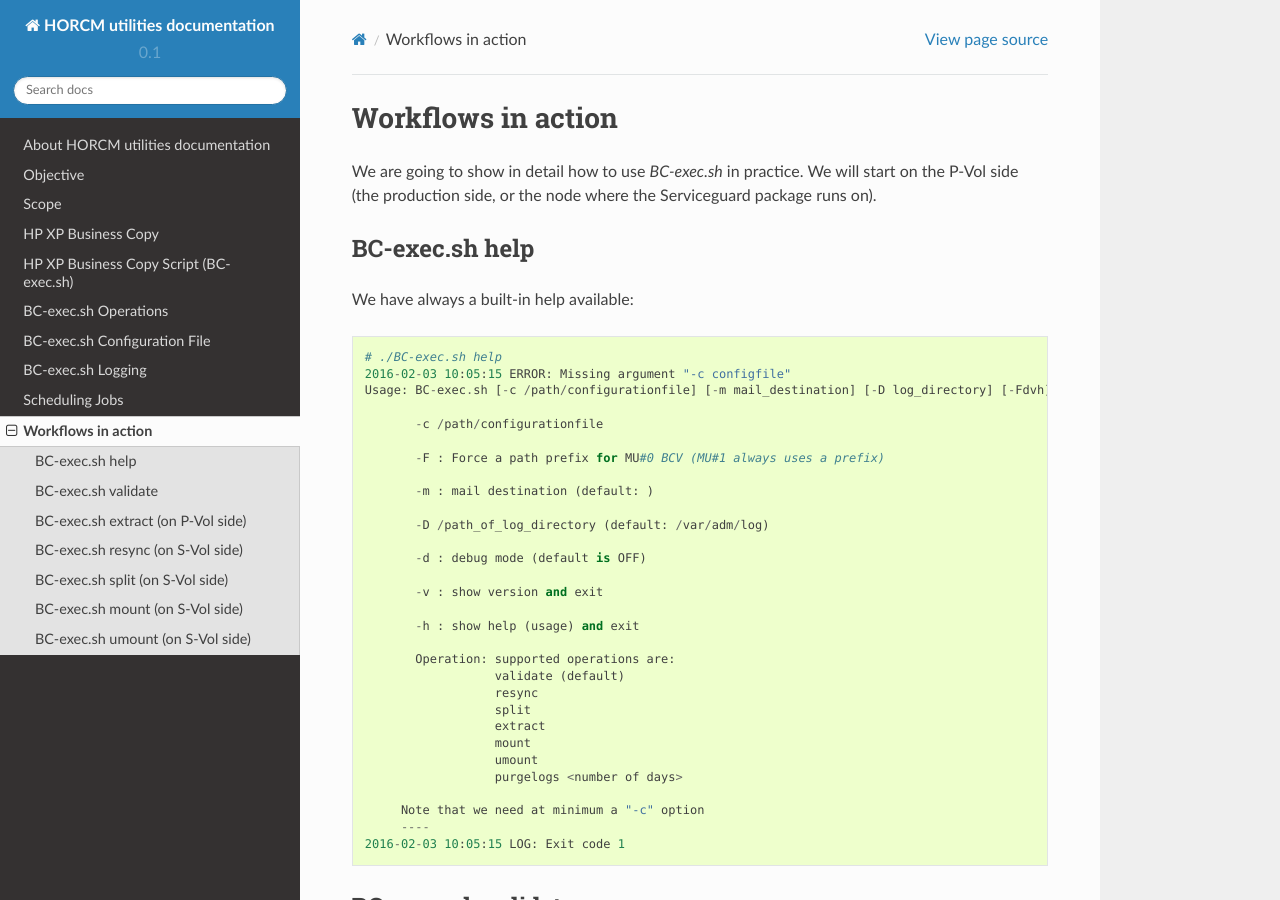
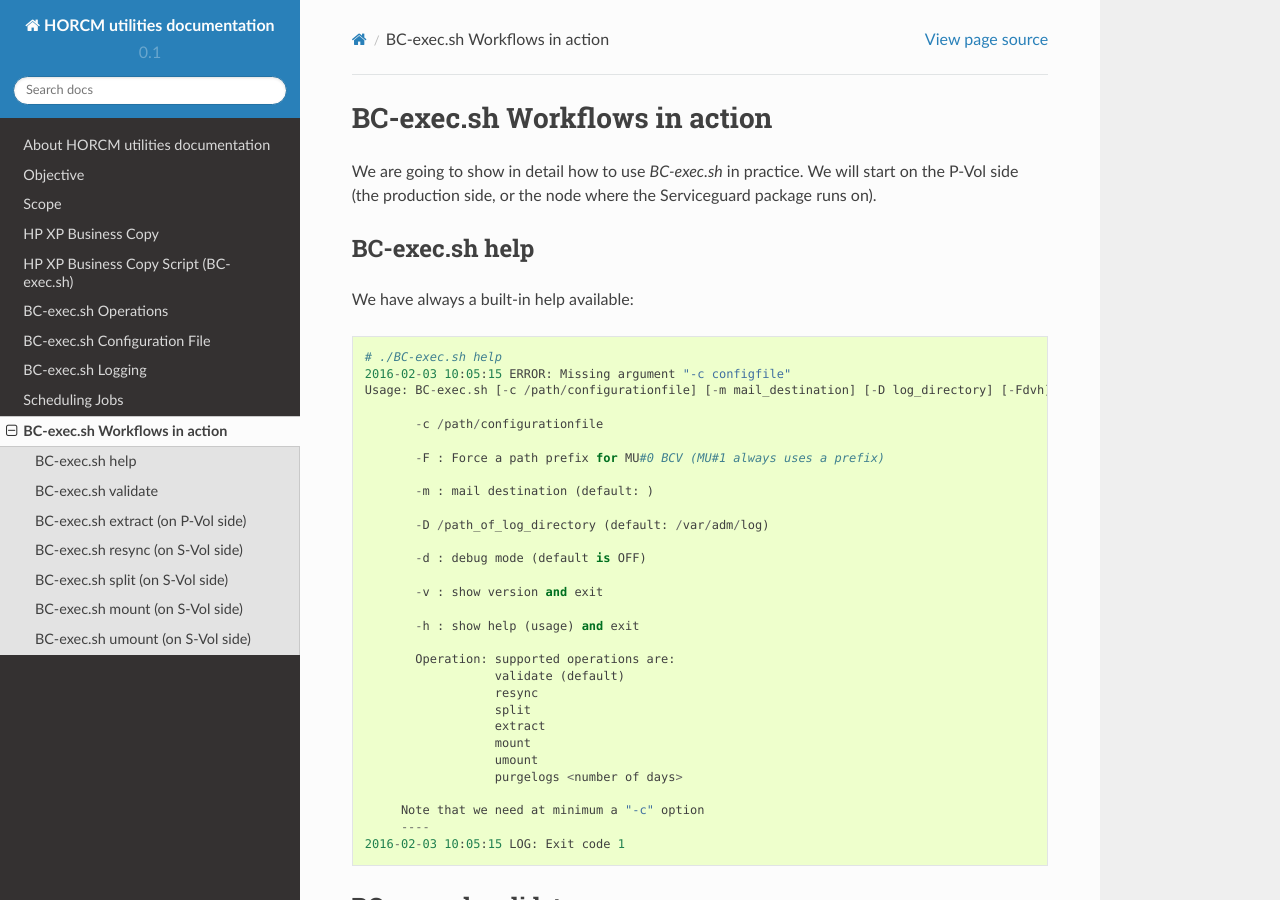
Before and after one commit to gdha/horcm-utils-docs, a Sphinx documentation site: the page built from source/bc_exec_workflows_in_action.rst, in a window 1280 px wide and 900 px high. Built offline with Sphinx 7.4.7 and the Read the Docs theme 2.0.0, drawn with Linux system fonts in a browser that asks for light colours; pages that are not in the unit, such as notebooks, are missing from menus.

Commit message:
renamed the document workflows_in_action.rst into bc_exec_workflows_in_action.rst

```diff
--- a/source/workflows_in_action.rst
+++ b/source/bc_exec_workflows_in_action.rst
@@ -1,5 +1,5 @@
-Workflows in action
-===================
+BC-exec.sh Workflows in action
+==============================
 
 We are going to show in detail how to use *BC-exec.sh* in practice. We will start on the P-Vol side (the production side, or the node where the Serviceguard package runs on).
 
--- a/source/index.rst
+++ b/source/index.rst
@@ -48,7 +48,8 @@
    bc_exec_configuration_file
    bc_exec_logging
    scheduling_jobs
-   workflows_in_action
+   bc_exec_workflows_in_action
+   suspending_bc_exec
 
 
 Indices and tables
```
